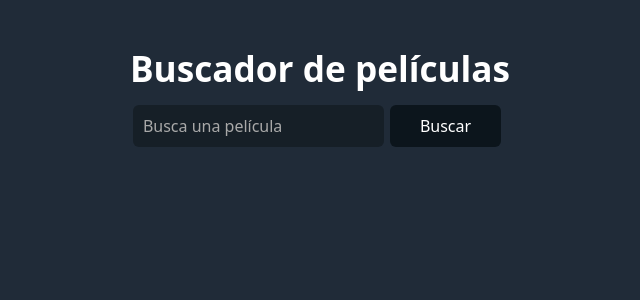
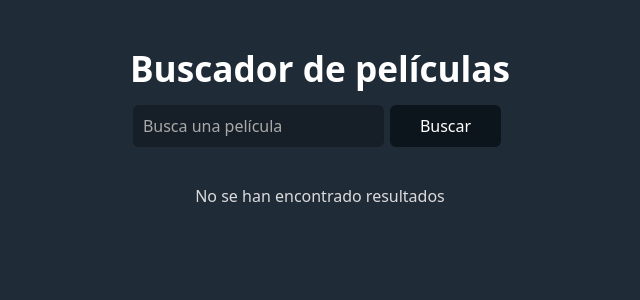
Before and after one commit to davidFCDev/prueba-react-2, a React (Vite) app: page / in a window 1280 px wide. Shown: the top 300 px of the page, without its empty margins (320-960 px from the left). Built offline with nearby package versions, Linux system fonts and the light colour scheme.

Commit message:
llamada api

```diff
--- a/src/App.jsx
+++ b/src/App.jsx
@@ -1,7 +1,8 @@
-import { useEffect, useRef, useState } from "react";
+import { useCallback, useEffect, useRef, useState } from "react";
 import "./App.css";
 import { Movies } from "./components/Movies";
 import responseMovies from "./mocks/results.json";
+import { searchMovies } from "./services/movies";
 
 function useSearch() {
   const [search, updateSearch] = useState("");
@@ -30,22 +31,37 @@ function useSearch() {
   return { search, updateSearch, error };
 }
 
+function useMovies({ search }) {
+  const [movies, setMovies] = useState([]);
+  const [loading, setLoading] = useState(false);
+  const [error, setError] = useState(false);
+  const previousSearch = useRef(search);
+
+  const getMovies = useCallback(async () => {
+    if (search === previousSearch.current) return;
+    try {
+      setLoading(true);
+      setError(null);
+      previousSearch.current = search;
+      const movies = await searchMovies({ search });
+      setMovies(movies);
+    } catch (error) {
+      setError(error.message);
+    } finally {
+      setLoading(false);
+    }
+  }, [search]);
+
+  return { movies, loading, error, getMovies };
+}
+
 function App() {
   const { search, updateSearch, error } = useSearch();
-  const movies = responseMovies.Search;
-
-  const mappedMovies = movies.map((movie) => {
-    return {
-      id: movie.imdbID,
-      title: movie.Title,
-      year: movie.Year,
-      poster: movie.Poster,
-    };
-  });
+  const { movies, loading, getMovies } = useMovies({ search });
 
   const handleSubmit = (event) => {
     event.preventDefault();
-    console.log("Buscando", search);
+    getMovies({ search });
   };
 
   const handleChange = (event) => {
@@ -69,9 +85,7 @@ function App() {
         {error && <p className="error">{error}</p>}
       </header>
 
-      <main>
-        {/* {loading ? <p>Loading...</p> : <Movies movies={mappedMovies} />} */}
-      </main>
+      <main>{loading ? <p>Cargando...</p> : <Movies movies={movies} />}</main>
     </div>
   );
 }
--- a/src/services/movies.js
+++ b/src/services/movies.js
@@ -1,2 +1,22 @@
-const API_KEY_OMDB = "6c52a547";
-const API_URL = `https://www.omdbapi.com/?apikey=${API_KEY_OMDB}&s=${search}`;
+export const searchMovies = async ({ search }) => {
+  const API_KEY_OMDB = "6c52a547";
+  const API_URL = `https://www.omdbapi.com/?apikey=${API_KEY_OMDB}&s=${search}`;
+
+  if (search === "") return null;
+
+  try {
+    const response = await fetch(API_URL);
+    const data = await response.json();
+    const movies = data.Search;
+    return movies.map((movie) => {
+      return {
+        id: movie.imdbID,
+        title: movie.Title,
+        year: movie.Year,
+        poster: movie.Poster,
+      };
+    });
+  } catch (error) {
+    throw new Error("No se ha podido realizar la búsqueda");
+  }
+};
```
